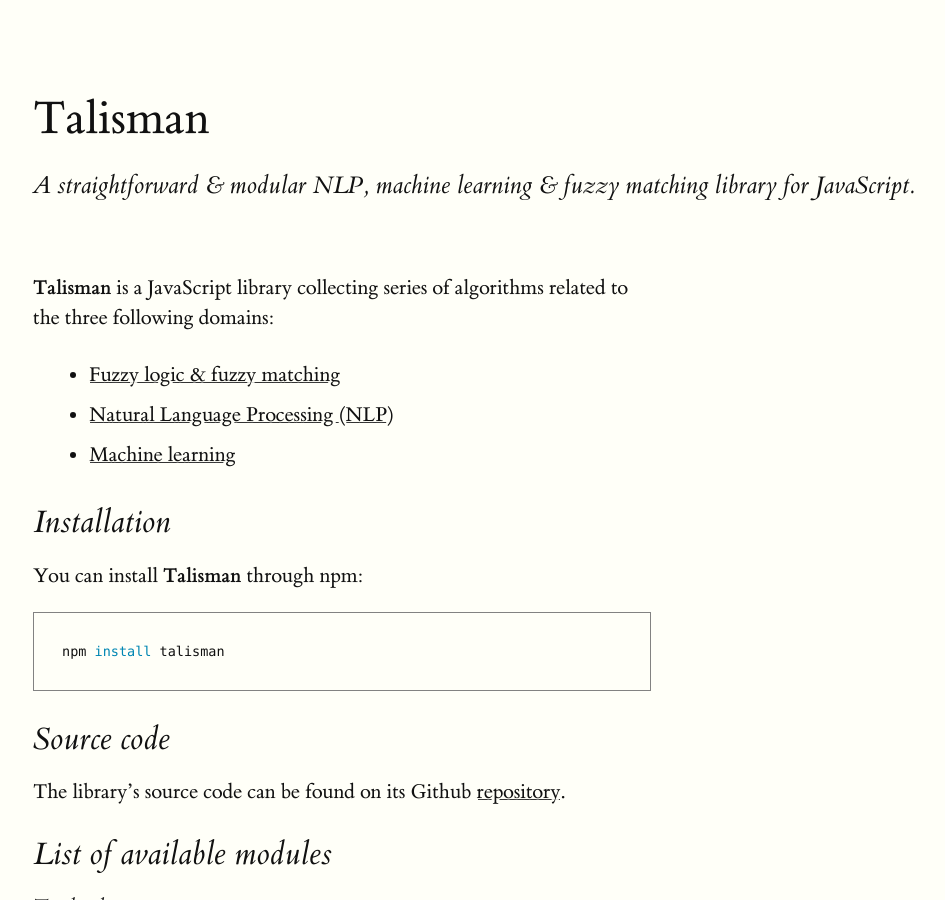
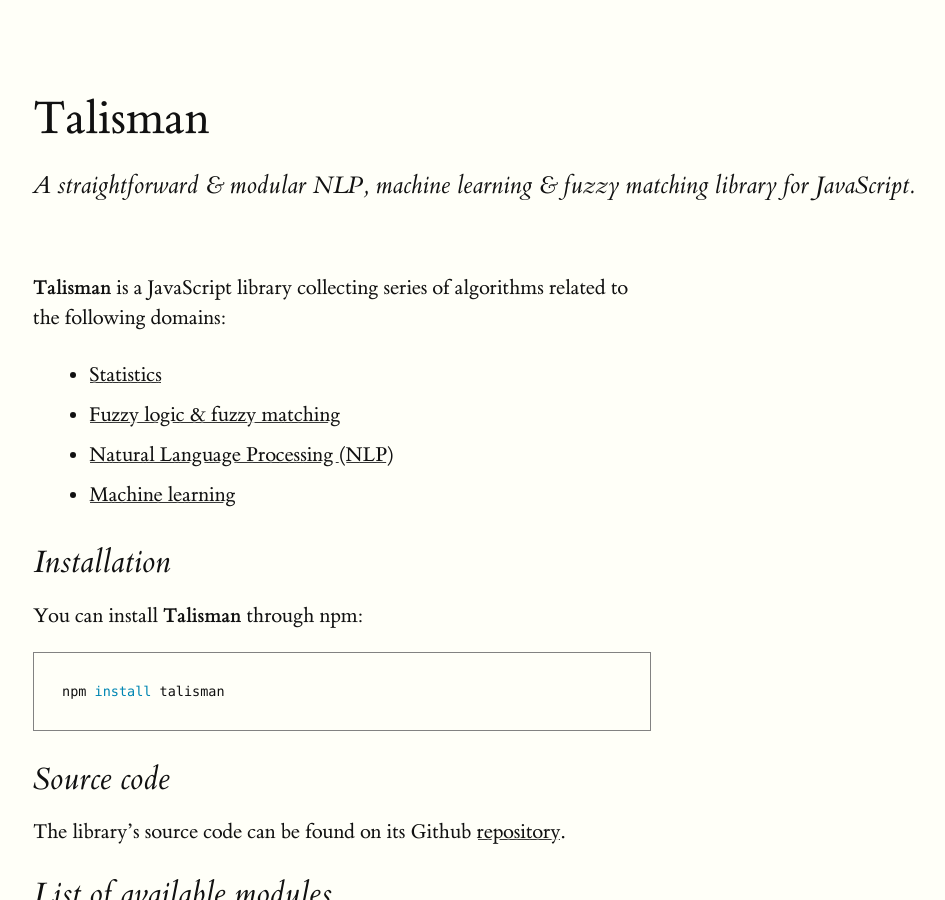
Before and after one commit to Yomguithereal/talisman, a Jekyll site: the page built from index.md, in a window 1280 px wide and 900 px high. Shown: the whole window, without its empty margins (127-1072 px from the left). Built offline with Jekyll 4.4.1, drawn with Linux system fonts in a browser that asks for light colours.

Commit message:
Updating domains

```diff
--- a/index.md
+++ b/index.md
@@ -2,8 +2,9 @@
 layout: home
 ---
 
-**Talisman** is a JavaScript library collecting series of algorithms related to the three following domains:
+**Talisman** is a JavaScript library collecting series of algorithms related to the following domains:
 
+* [Statistics](https://en.wikipedia.org/wiki/Statistics)
 * [Fuzzy logic & fuzzy matching](https://en.wikipedia.org/wiki/Approximate_string_matching)
 * [Natural Language Processing (NLP)](https://en.wikipedia.org/wiki/Natural_language_processing)
 * [Machine learning](https://en.wikipedia.org/wiki/Machine_learning)
```
